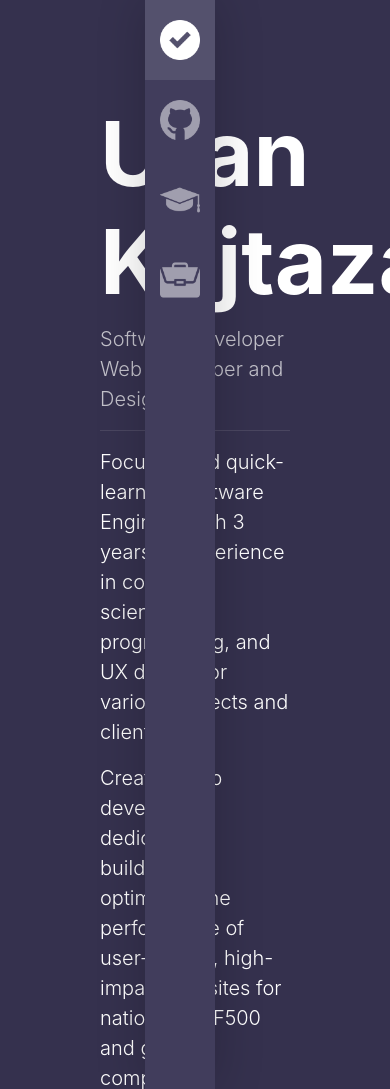
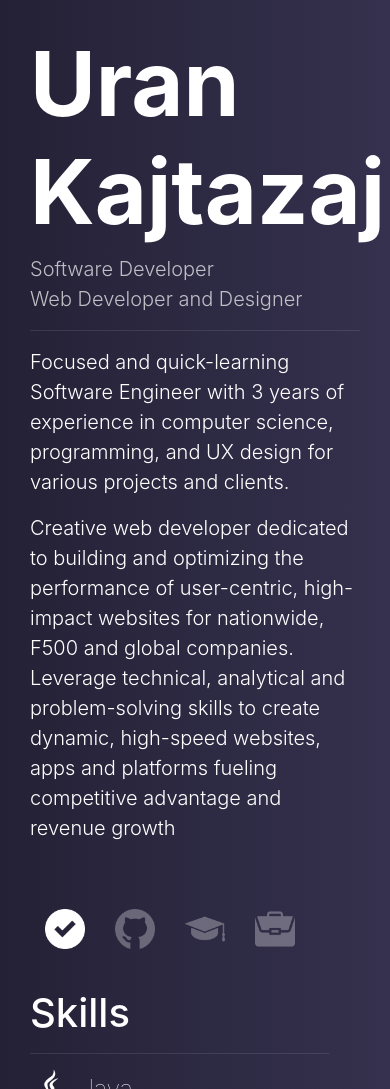
Before and after one commit to urankajtazaj/Django-Portfolio, a Django app: page / in a window 390 px wide. Run offline with Django 3.2, Linux system fonts and the light colour scheme; data comes from the database, SQL or seed files in the repository; both versions use the stored data as it was after the commit; some libraries are stand-ins or nearby versions.

Commit message:
Responsive

```diff
--- a/static/css/main.css
+++ b/static/css/main.css
@@ -11,6 +11,7 @@ p {
     overflow-x: auto;
     position: relative;
     background-color: #35314e;
+    background: linear-gradient(to right, #242136, #35314e);
 }
 
 h1:not(.light) {
@@ -24,7 +25,7 @@ h1:not(.light) {
 
 .side {
     color: #fff;
-    height: 100%;
+    height: auto;
     position: relative;
 }
 
@@ -37,17 +38,19 @@ h1:not(.light) {
 }
 
 .side.right {
+    padding-left: 130px;
     overflow-y: auto;
+    height: 100%;
 }
 
 .side.center {
-    background-color: #413d5c;
+    /* background-color: #36324d; */
     position: absolute;
-    left: 50%;
+    left: 0;
     top: 0;
-    margin-left: -50px;
+    /* margin-left: -50px; */
     z-index: 5;
-    height: 100%;
+    /* height: 100; */
 }
 
 .skillset li {
@@ -86,24 +89,28 @@ h1:not(.light) {
 }
 
 .icons {
-    display: flex;
-    flex-direction: column;
-    align-items: center;
+    position: fixed;
+    /* display: flex; */
+    /* flex-direction: column; */
+    /* align-items: center; */
     max-width: 100px;
-    box-shadow: 0 0 50px rgba(0, 0, 0, 0.2);
+    padding-top: 20px;
+    /* box-shadow: 10px 0 20px rgba(0, 0, 0, 0.07); */
 }
 
 .icons img {
     padding: 20px 15px;
     height: 80px;
-    opacity: .5;
+    /* width: 73px; */
+    /* margin-right: 20px; */
+    opacity: .3;
     transition: 200ms ease;
     cursor: pointer;
 }
 
 .icons img:hover, .icons img.active {
     opacity: 1;
-    background-color: rgba(255, 255, 255, 0.1);
+    /* background-color: rgba(255, 255, 255, 0.1); */
 }
 
 ul li {
@@ -161,3 +168,31 @@ a.project:hover {
     text-decoration: none;
     border-bottom-color: transparent;
 }
+
+@media only screen and (max-width: 768px) {
+    .icons {
+        /* left: 10%; */
+        padding-left: 60px;
+        transform: translateY(-30px);
+        /* padding-bottom: 50px; */
+        /* margin-bottom: 100px; */
+    }
+
+    .side:not(.right) {
+        padding: 30px !important;
+    }
+
+    .side.right {
+        padding-left: 30px;
+        padding-right: 30px;
+    }
+
+    .tab {
+        padding-right: 30px;
+    }
+
+    .icons img {
+        max-width: 74px;
+        /* height: 70px; */
+    }
+}
--- a/templates/index.html
+++ b/templates/index.html
@@ -17,13 +17,6 @@
 
     <div class="wrapper">
 
-        <div class="center side icons">
-            {% if skills %} <img class="active" src="{% static 'media/' %}icons/check.png"> {% endif %}
-            {% if projects %}<img src="{% static 'media/' %}icons/terminal.png"> {% endif %}
-            {% if edus %}<img src="{% static 'media/' %}icons/edu.png"> {% endif %}
-            {% if works %}<img src="{% static 'media/' %}icons/portfolio.png"> {% endif %}
-        </div>
-
         <div class="container-fluid">
             <div class="row">
                 <div class="col-md-6 col-12 left side">
@@ -32,7 +25,17 @@
                     <hr>
                     {{ author.exerpt|safe }}
                 </div>
+
                 <div class="col-md-6 col-12 right side">
+                    {% if skills or projects or edus or works %}
+                    <div class="d-flex flex-row flex-md-column center side icons">
+                        {% if skills %} <img class="active" src="{% static 'media/' %}icons/check.png"> {% endif %}
+                        {% if projects %}<img src="{% static 'media/' %}icons/terminal.png"> {% endif %}
+                        {% if edus %}<img src="{% static 'media/' %}icons/edu.png"> {% endif %}
+                        {% if works %}<img src="{% static 'media/' %}icons/portfolio.png"> {% endif %}
+                    </div>
+                    {% endif %}
+
                     <div class="tab-content">
                         <div class="tab skills">
                             <h1 class="light">Skills</h1>
```
Also changed, not shown: db.sqlite3.
